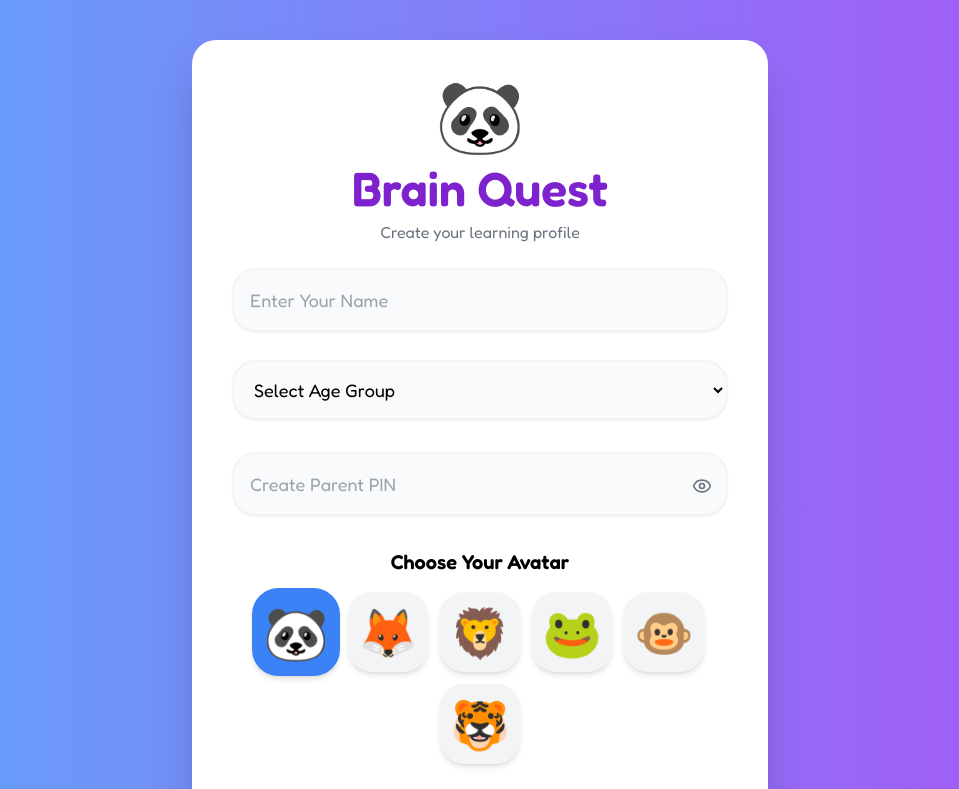
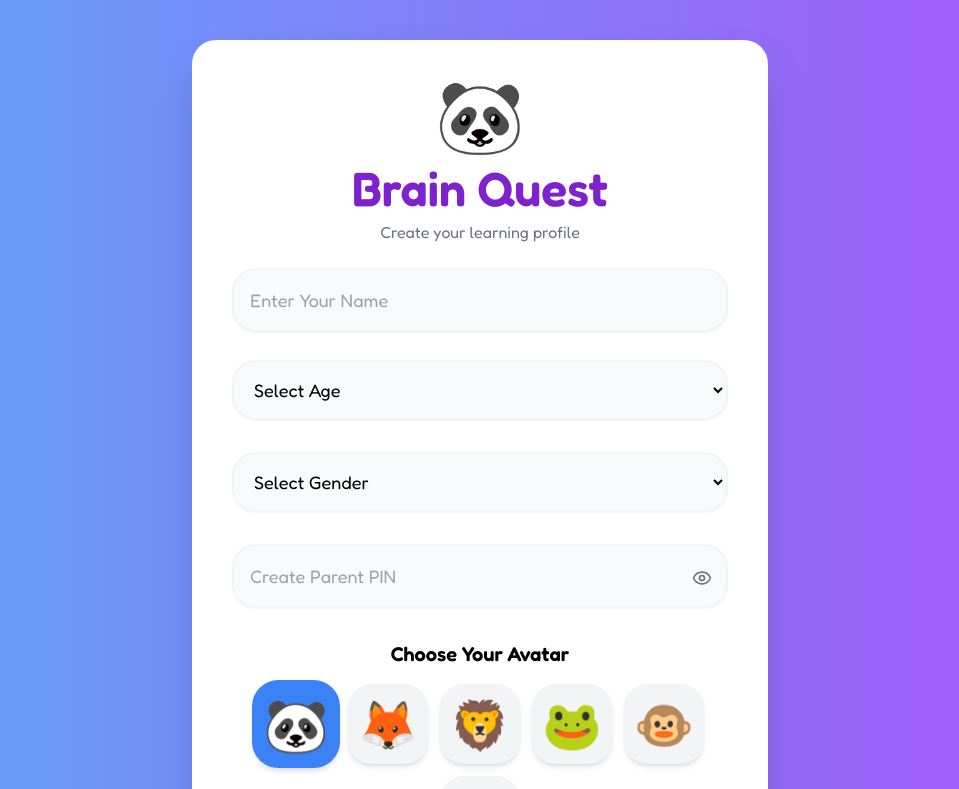
Before and after one commit to Yash-Roy05/Brain-Quest, a React (Create React App) app: page /create-profile in a window 1280 px wide. Shown: the top 789 px of the page, without its empty margins (160-1119 px from the left). Built offline with nearby package versions, Linux system fonts and the light colour scheme.

Commit message:
change in create_profile page and make age-group to seprate age input

```diff
--- a/package.json
+++ b/package.json
@@ -9,6 +9,7 @@
     "@testing-library/user-event": "^13.5.0",
     "@types/react": "^19.2.14",
     "@types/react-dom": "^19.2.3",
+    "axios": "^1.18.1",
     "framer-motion": "^12.38.0",
     "lucide-react": "^1.23.0",
     "react": "^19.2.5",
--- a/src/context/UserContext.tsx
+++ b/src/context/UserContext.tsx
@@ -9,7 +9,9 @@ type SavedProfile = {
 
 type User = {
   name: string;
-  age: string;
+  age: number;
+  ageGroup: string;
+  gender: string;
   coins: number;
   xp: number;
   level: number;
@@ -49,7 +51,9 @@ export function UserProvider({ children }: { children: React.ReactNode }) {
       ? JSON.parse(savedUser)
       : {
           name: "",
-          age: "",
+          age: 0,
+          ageGroup: "",
+          gender: "",
           coins: 0,
           xp: 0,
           level: 1,
--- a/src/pages/CreateProfile.tsx
+++ b/src/pages/CreateProfile.tsx
@@ -13,7 +13,7 @@ export default function Profile() {
   const avatars = ["🐼", "🦊", "🦁", "🐸", "🐵", "🐯"];
 
   const [name, setName] = useState("");
-  const [age, setAge] = useState("");
+  const [age, setAge] = useState<number | "">("");
 
   // parent mode
   const [parentPin, setParentPin] = useState("");
@@ -25,6 +25,9 @@ export default function Profile() {
 
   // ⭐ Selected Avatar
   const [avatar, setAvatar] = useState("🐼");
+
+  const [gender, setGender] = useState("");
+  const [genderError, setGenderError] = useState(false);
 
   const [nameError, setNameError] = useState(false);
   const [ageError, setAgeError] = useState(false);
@@ -42,24 +45,42 @@ export default function Profile() {
       setAgeError(false);
     }
 
+    if (!gender) {
+      setGenderError(true);
+    } else {
+      setGenderError(false);
+    }
+
     if (parentPin.length !== 4) {
       setPinError(true);
     } else {
       setPinError(false);
     }
 
-    if (!name.trim() || !age || parentPin.length !== 4) {
+    if (!name.trim() || !age || !gender || parentPin.length !== 4) {
       return;
     }
+
+    let ageGroup = "";
+
+if (age >= 5 && age <= 10) {
+  ageGroup = "8-10";
+} else if (age >= 11 && age <= 13) {
+  ageGroup = "11-13";
+} else {
+  ageGroup = "14-15";
+}
 
     setUser({
       name,
       age,
+      ageGroup,
+      gender,
+      avatar,
       coins: 0,
       xp: 0,
       level: 1,
       completedMissions: [],
-      avatar,
       streak: 1,
       lastLoginDate: new Date().toDateString(),
       parentPin,
@@ -113,7 +134,14 @@ export default function Profile() {
           <select
             value={age}
             onChange={(e) => {
-              setAge(e.target.value);
+              const value = e.target.value;
+
+              if (value === "") {
+                setAge("");
+              } else {
+                setAge(Number(value));
+              }
+
               setAgeError(false);
             }}
             className={`w-full bg-gray-50 border-2 rounded-3xl p-4 text-lg shadow-sm focus:outline-none mb-1 ${
@@ -122,20 +150,55 @@ export default function Profile() {
                 : "border-gray-100 focus:border-purple-500"
             }`}
           >
-            <option value="">Select Age Group</option>
+            <option value="">Select Age</option>
 
-            <option value="8-10">8-10</option>
-
-            <option value="11-13">11-13</option>
-
-            <option value="14-15">14-15</option>
+            <option value={5}>5</option>
+            <option value={6}>6</option>
+            <option value={7}>7</option>
+            <option value={8}>8</option>
+            <option value={9}>9</option>
+            <option value={10}>10</option>
+            <option value={11}>11</option>
+            <option value={12}>12</option>
+            <option value={13}>13</option>
+            <option value={14}>14</option>
+            <option value={15}>15</option>
+            <option value={16}>16</option>
+            <option value={17}>17</option>
+            <option value={18}>18</option>
           </select>
           <p
             className={`text-red-500 text-sm text-left min-h-[20px] mb-2 ${
               ageError ? "opacity-100" : "opacity-0"
             }`}
           >
-            Please select age group
+            Please select age
+          </p>
+
+          {/* Gender */}
+          <select
+            value={gender}
+            onChange={(e) => {
+              setGender(e.target.value);
+              setGenderError(false);
+            }}
+            className={`w-full bg-gray-50 border-2 rounded-3xl p-4 text-lg shadow-sm focus:outline-none mb-1 ${
+              genderError
+                ? "border-red-500"
+                : "border-gray-100 focus:border-purple-500"
+            }`}
+          >
+            <option value="">Select Gender</option>
+            <option value="male">Male 👦</option>
+            <option value="female">Female 👧</option>
+          </select>
+
+          <p
+            className={`text-red-500 text-sm text-left min-h-[20px] mb-2 ${
+              genderError ? "opacity-100" : "opacity-0"
+            }`}
+          >
+            Please select gender
           </p>
 
           <div className="relative">
--- a/src/pages/Dashboard.tsx
+++ b/src/pages/Dashboard.tsx
@@ -31,9 +31,9 @@ export default function Dashboard() {
 
   const xpProgress = (currentXP / 50) * 100;
 
-  const userMissions = (missions[user.age] || []).filter(
-    (mission: Mission) => !user.completedMissions.includes(mission.id),
-  );
+  const userMissions = (missions[user.ageGroup] || []).filter(
+  (mission: Mission) => !user.completedMissions.includes(mission.id),
+);
 
   return (
     <PageWrapper>
@@ -50,7 +50,7 @@ export default function Dashboard() {
                 </h1>
 
                 <p className="opacity-80 dark:text-white">
-                  Age Group: {user.age}
+                  Age Group: {user.ageGroup}
                 </p>
               </div>
             </div>
```
Also changed, not shown: 1 other file (tests, documents, lock files or other folders). Lines whose indentation alone changed are shown as unchanged.
